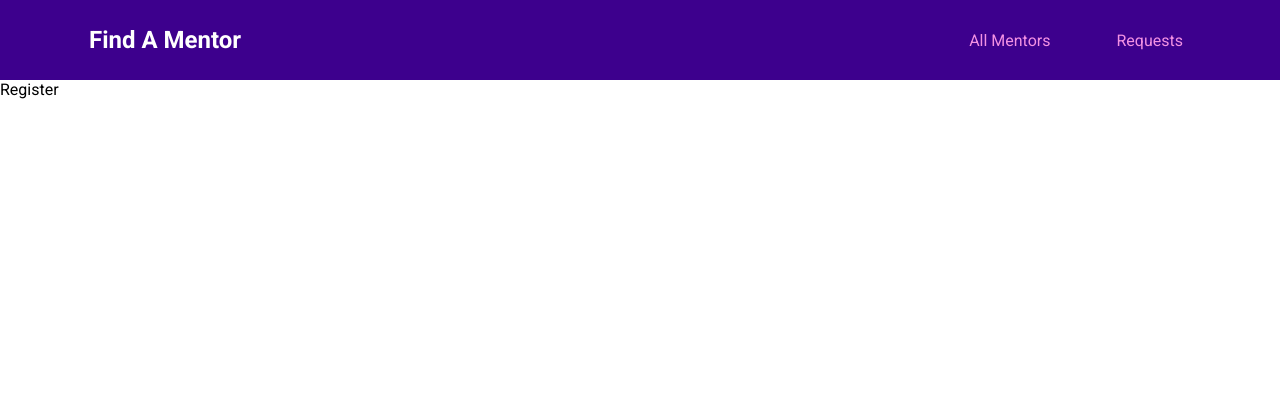
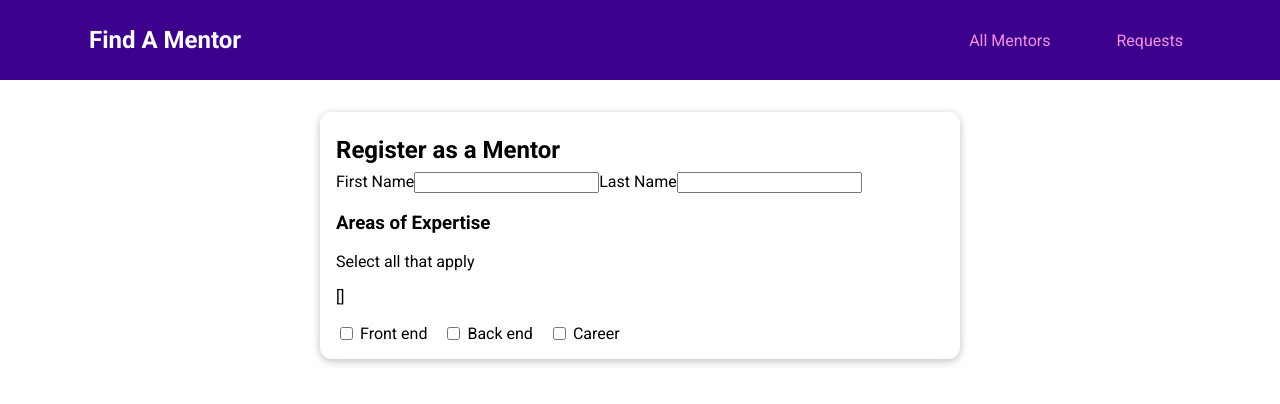
Before and after one commit to glitjch/vue-mentor, a Vue app: page /register in a window 1280 px wide. Shown: the top 404 px of the page. Built offline with nearby package versions, Linux system fonts and the light colour scheme.

Commit message:
Start on MentorRegistration component. Layout of form and preparing for connecting to Storage

```diff
--- a/src/pages/mentors/MentorRegistration.vue
+++ b/src/pages/mentors/MentorRegistration.vue
@@ -1,3 +1,78 @@
 <template>
-  <section>Register</section>
+	<base-card>
+		<section>
+			<h2>Register as a Mentor</h2>
+		</section>
+		<section>
+			<span>
+				<label for="firstName">First Name</label>
+				<input id="firstName" />
+			</span>
+			<span>
+				<label for="lastName">Last Name</label>
+				<input id="lastName" />
+			</span>
+			<div>
+				<h3>Areas of Expertise</h3>
+				<p>Select all that apply</p>
+				<p>{{ this.areas }}</p>
+				<span class="filter-option">
+					<input
+						type="checkbox"
+						id="frontend"
+						value="frontend"
+						v-model="areas"
+					/>
+					<label for="frontend">Front end</label>
+				</span>
+				<span class="filter-option">
+					<input type="checkbox" id="backend" value="backend" v-model="areas" />
+					<label for="backend">Back end</label>
+				</span>
+				<span class="filter-option">
+					<input type="checkbox" id="career" value="career" v-model="areas" />
+					<label for="career">Career</label>
+				</span>
+			</div>
+		</section>
+	</base-card>
 </template>
+
+<script>
+export default {
+	data() {
+		return {
+      areas: [],
+      description: "",
+      hourlyRate: 0,
+		};
+	},
+};
+
+// Add actions
+// add submit button
+// make sure to redirect to home page (list of mentors)
+</script>
+
+<style scoped>
+h2 {
+	margin: 0.5rem 0;
+}
+
+.filter-option {
+	margin-right: 1rem;
+}
+
+.filter-option label,
+.filter-option input {
+	vertical-align: middle;
+}
+
+.filter-option label {
+	margin-left: 0.25rem;
+}
+
+.filter-option.active label {
+	font-weight: bold;
+}
+</style>
```
